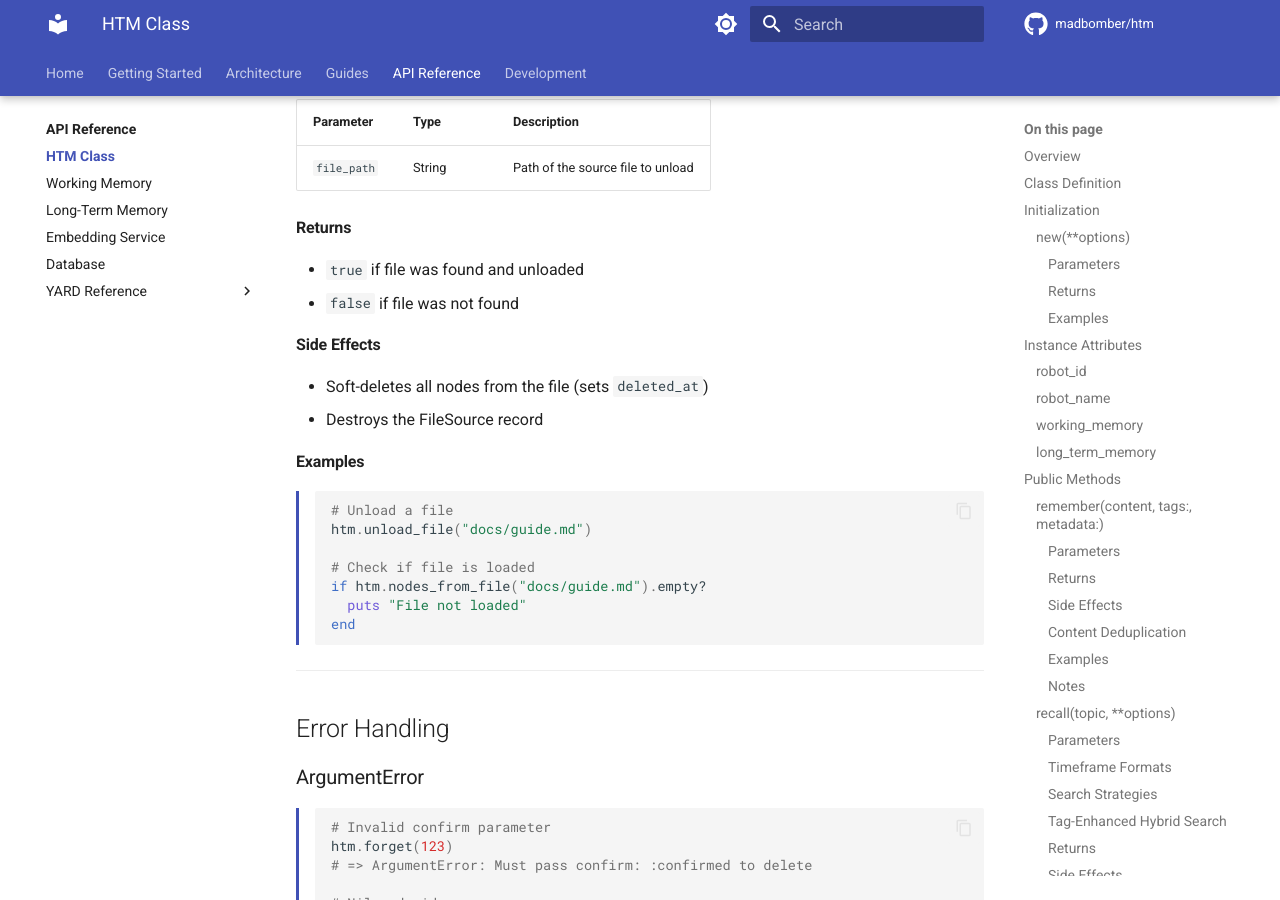
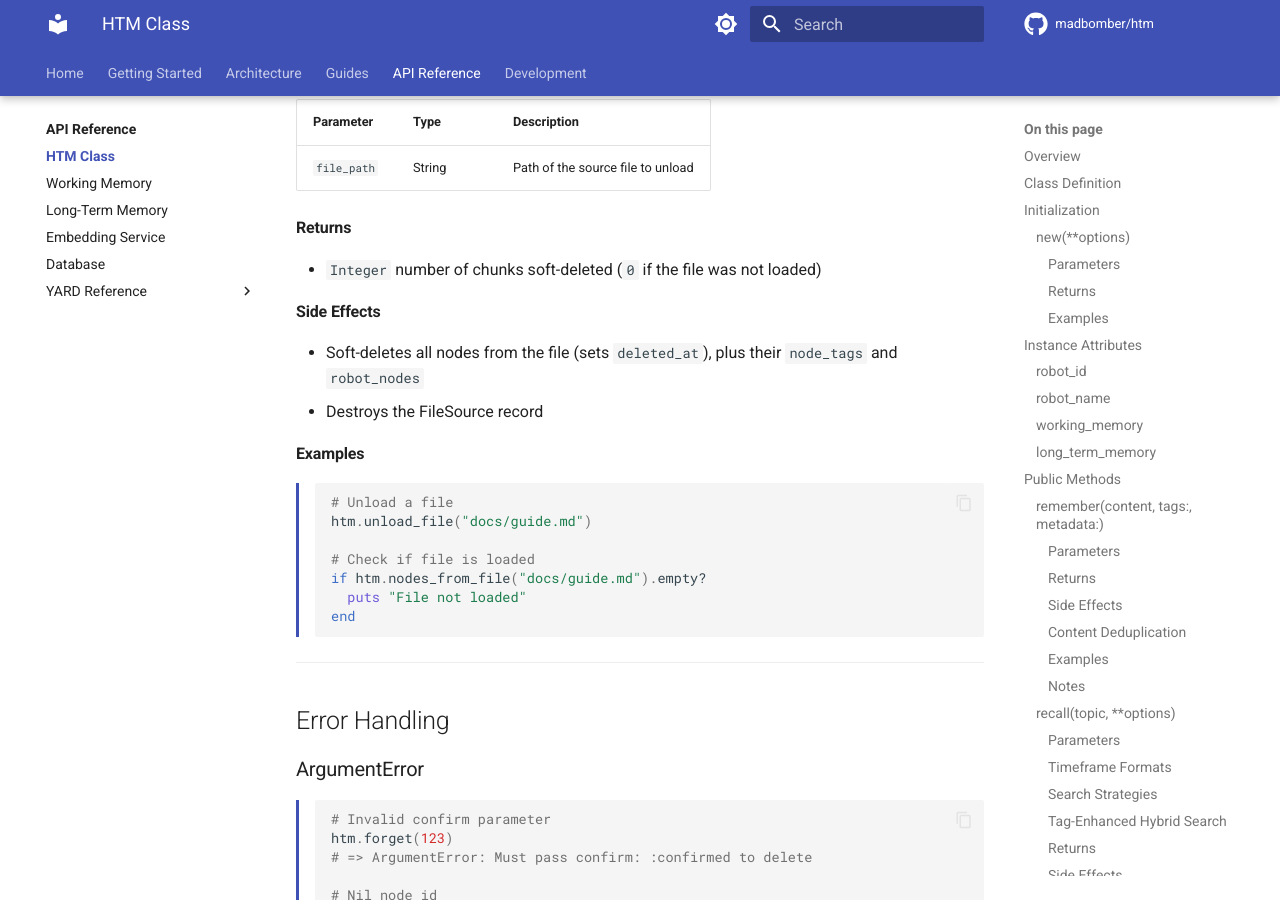
Before and after one commit to MadBomber/htm, an MkDocs documentation site: the page built from docs/api/htm.md, in a window 1280 px wide and 900 px high, scrolled down 13143 px. Built offline with MkDocs 1.6.1 and Material for MkDocs 9.7.7, drawn with Linux system fonts in a browser that asks for light colours; comment, search, counter and statistics services are not loaded.

Commit message:
docs(files): unload_file cascade and return value
Review round 2: assert robot_nodes are kept as soft-deleted rows, give
each fixture unique content so reruns don't restore old rows, and
document the cascade and the Integer return value.

```diff
--- a/docs/api/htm.md
+++ b/docs/api/htm.md
@@ -583,12 +583,11 @@ unload_file(file_path)
 
 #### Returns
 
-- `true` if file was found and unloaded
-- `false` if file was not found
+- `Integer` number of chunks soft-deleted (`0` if the file was not loaded)
 
 #### Side Effects
 
-- Soft-deletes all nodes from the file (sets `deleted_at`)
+- Soft-deletes all nodes from the file (sets `deleted_at`), plus their `node_tags` and `robot_nodes`
 - Destroys the FileSource record
 
 #### Examples
```
Also changed, not shown: docs/guides/file-loading.md (+1 -1 lines), 1 other file.
